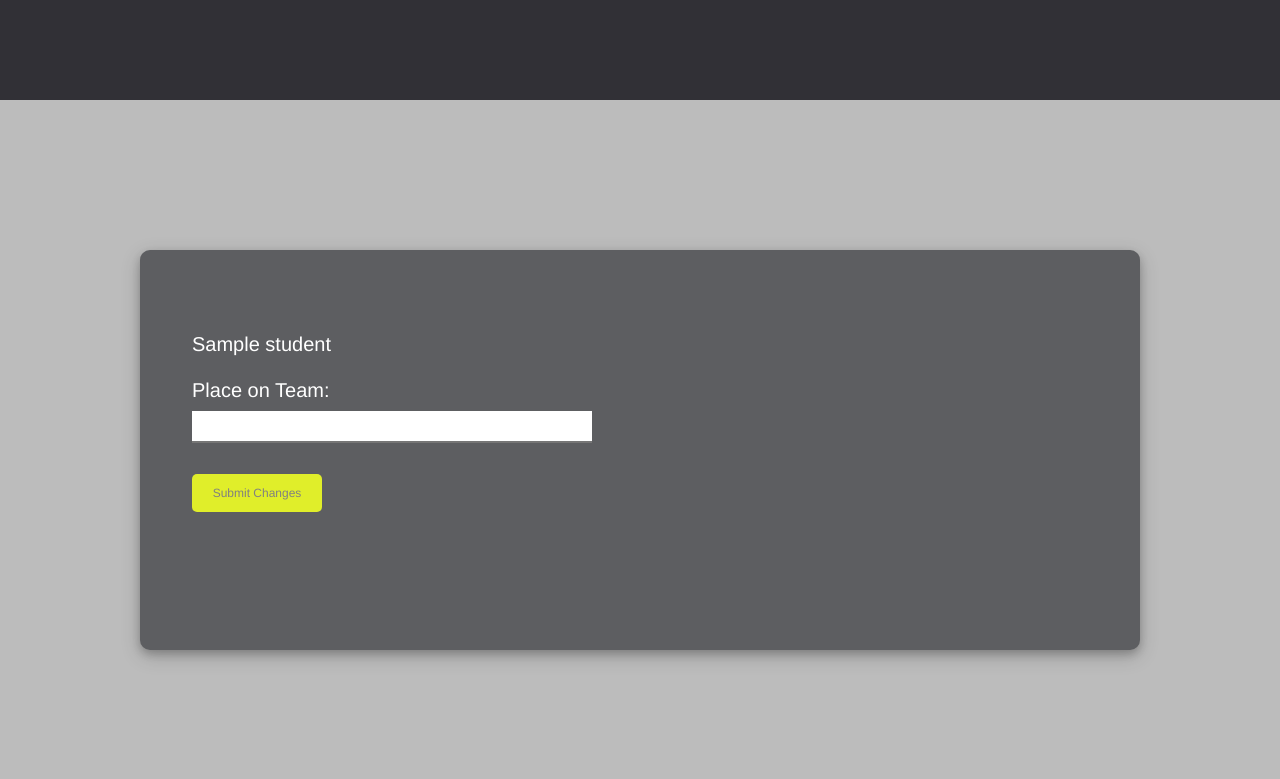
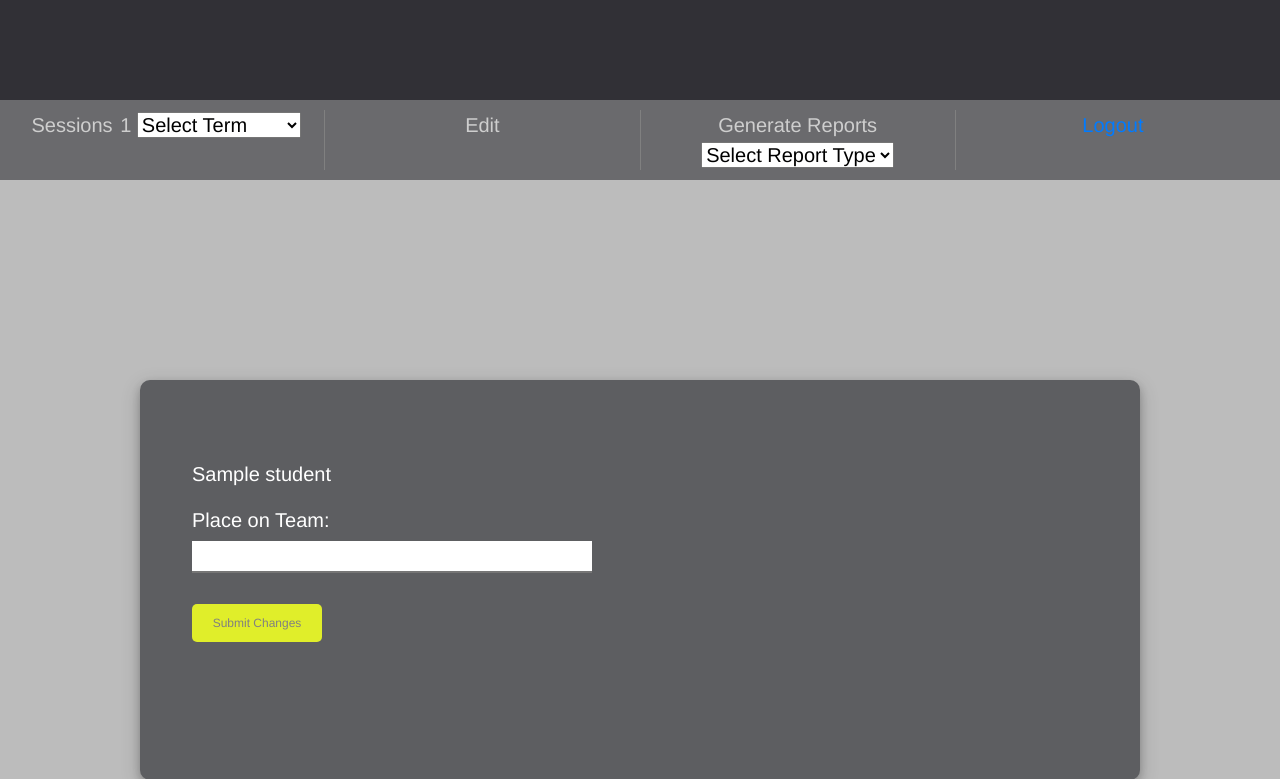
Before and after one commit to capstoneteamb/capstone360, a Flask app: template templates/assignTeam.html in a window 1280 px wide. Shown: the top 779 px of the page. Before the commit the page ends 661 px from the top, so only its background shows below. Run offline with Flask 2, Linux system fonts and the light colour scheme; the template is opened without the code that fills it: most values are stand-ins (such as "Sample title", 1, 10 or a date in 2020); parts of the project's set-up code (start-up, migrations or seed data) failed here and were passed over; some libraries are stand-ins or nearby versions.

Commit message:
Made styling changes.

```diff
--- a/assign_student.py
+++ b/assign_student.py
@@ -39,5 +39,5 @@ class assignTeam(MethodView):
             s_id = session.get_session_id(term, year)
             unassigned_students = students_table.get_unassigned_students(s_id)
             sessions = team_table.dashboard(session_id)
-            print(len(unassigned_students))
+            print(s_id)
             return render_template('assignTeam.html', lists=unassigned_students, sessions=sessions, session_id=s_id)
--- a/templates/assignTeam.html
+++ b/templates/assignTeam.html
@@ -1,8 +1,18 @@
-{% extends "layout.html" %}
+{% extends "menu.html" %}
 {% block content %}
 
 <div class="container assign_team-container">
-
+<div class="session-selector" style="padding-top: 100px;" method='POST'>Sessions
+ <form style="display: inline;">{{session_id}}
+                <select name="selected_session" onchange="this.form.submit()">
+                    {% for i in sessions %}
+                    <option value="{{i}}">{{i}}</option>
+                    {% endfor %}
+                      <option selected disabled hidden>Select Term</option>
+                </select>
+                <noscript><input type="submit" value="Submit"></noscript>
+            </form>
+            </div>
   <div class="student-card display-card">
   <form action="{{ url_for('profDashboard', session_id=session_id) }}" met    hod=POST>
 	{% for student in lists %}
```
Also changed, not shown: gbmodel/model_sqlalchemy.py (+5 -2 lines), capstone360.db, 1 other file.
